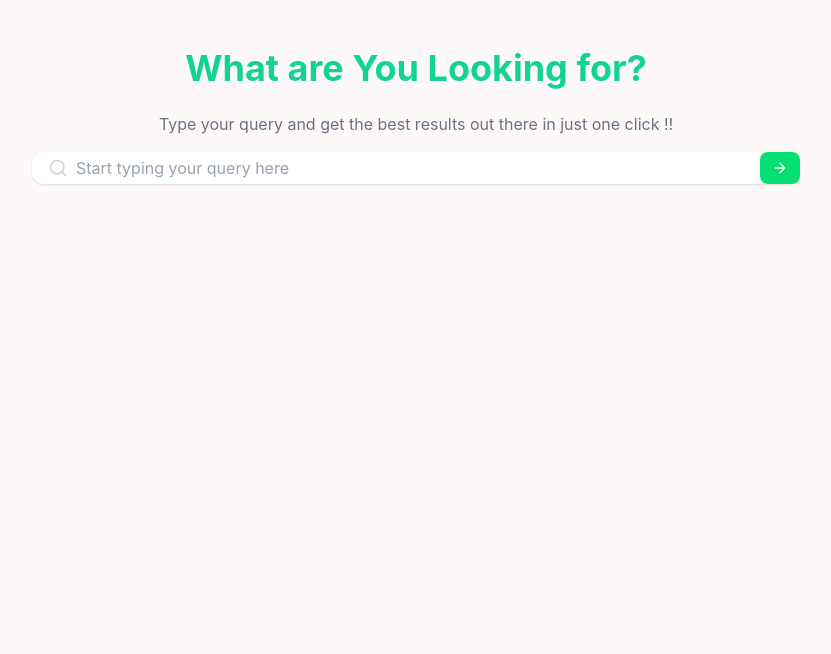
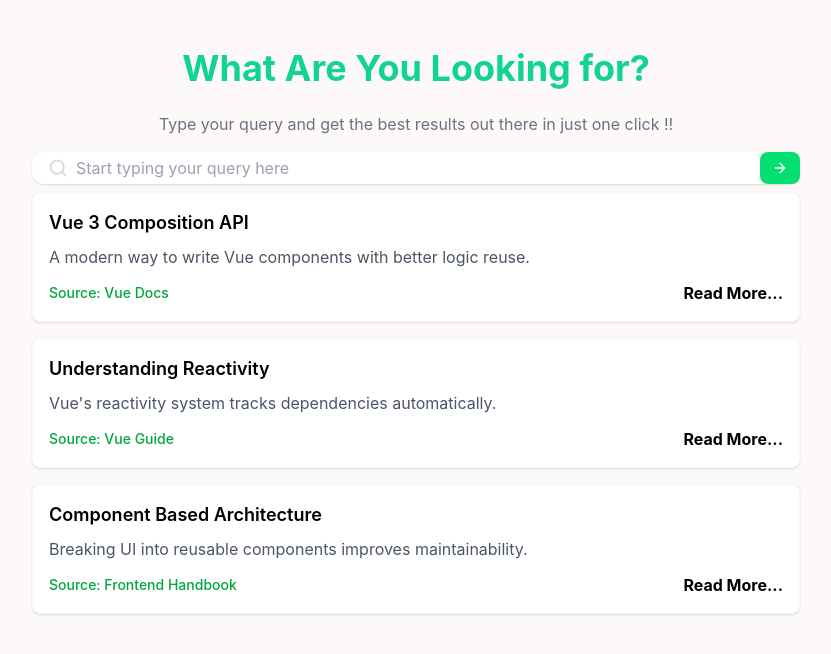
Before and after one commit to Rishabh503/saras-takehome, a Vue app: page / in a window 1280 px wide. Shown: the top 654 px of the page, without its empty margins (224-1055 px from the left). Built offline with nearby package versions, Linux system fonts and the light colour scheme.

Commit message:
inital ui of the components

```diff
--- a/src/App.vue
+++ b/src/App.vue
@@ -1,15 +1,19 @@
 <script setup>
 import SearchBar from './components/SearchBar.vue'
+import SearchResultList from './components/SearchResultList.vue'
+import {ref} from "vue"
+// const show=ref(false)
 </script>
 
 <template>
   <div class="min-h-screen bg-[#fdf9f9] flex justify-center  p-6">
     <div class="w-full max-w-3xl mx-auto">
-      <h1 class="text-4xl font-bold text-[#11d493] m-6 text-center">What are You Looking for?</h1>
+      <h1 class="text-4xl font-bold text-[#11d493] m-6 text-center">What Are You Looking for?</h1>
       <p class="text-center text-gray-500">
         Type your query and get the best results out there in just one click !!
       </p>
       <SearchBar />
+      <SearchResultList/>
     </div>
 
   </div>
--- a/src/components/SearchResultList.vue
+++ b/src/components/SearchResultList.vue
@@ -0,0 +1,44 @@
+<script setup>
+import { ref } from "vue"
+import ListItem from "./SearchResultsItem.vue"
+
+const items = ref([
+  {
+    id: 1,
+    title: "Vue 3 Composition API",
+    desc: "A modern way to write Vue components with better logic reuse.",
+    source: "Vue Docs",
+    extra:"lorem ispo donor today is the baady doso os oeuo wloo donor is the wen f ojosn sjao in todys worldisis usuoa hbjosow hbxisouw s osh"
+  },
+  {
+    id: 2,
+    title: "Understanding Reactivity",
+    desc: "Vue's reactivity system tracks dependencies automatically.",
+    source: "Vue Guide",
+    extra:"lorem ispo donor today is the baady doso os oeuo wloo donor is the wen f ojosn sjao in todys worldisis usuoa hbjosow hbxisouw s osh"
+  },
+  {
+    id: 3,
+    title: "Component Based Architecture",
+    desc: "Breaking UI into reusable components improves maintainability.",
+    source: "Frontend Handbook",
+    extra:"lorem ispo donor today is the baady doso os oeuo wloo donor is the wen f ojosn sjao in todys worldisis usuoa hbjosow hbxisouw s osh"
+  }
+])
+
+</script>
+
+<template>
+  <div class="mt-2">
+
+    <ListItem
+      v-for="item in items"
+      :key="item.id"
+      :title="item.title"
+      :desc="item.desc"
+      :source="item.source"
+      :extra="item.extra"
+    />
+
+  </div>
+</template>
--- a/src/components/SearchResultsItem.vue
+++ b/src/components/SearchResultsItem.vue
@@ -0,0 +1,51 @@
+<script setup>
+import { ref } from "vue"
+import {  ArrowRight,X } from "lucide-vue-next"
+    const props=defineProps({
+        title:String,
+        desc:String,
+        source:String,
+        extra:String
+    })
+
+
+const isOpen = ref(false)
+const open=ref("Read More...")
+
+function toggle() {
+  isOpen.value = !isOpen.value
+    if(isOpen.value){
+        open.value=''
+    }else open.value="Read More..."
+}
+</script>
+
+<template>
+  <div class="border border-green-50 rounded-lg bg-white p-4 shadow-sm hover:shadow-md transition mb-4">
+
+    <h2 class="text-lg font-semibold mb-2">
+      {{ title }}
+    </h2>
+
+    <p class="text-gray-600 mb-3">
+      {{ desc }}
+    </p>
+
+    <div class="cursor-pointer flex items-center justify-between font-bold" @click="toggle">
+    <span class="text-sm text-green-600 font-medium">
+      Source: {{ source }}
+    </span>
+       <span v-if="open === ''">
+  <X class="w-4 h-4"/>
+</span>
+<span v-else>
+  {{ open }}
+</span>
+    </div>
+
+    <div v-if="isOpen" class="mt-3  text-gray-600">
+    {{extra}}
+    </div>
+
+  </div>
+</template>
```
